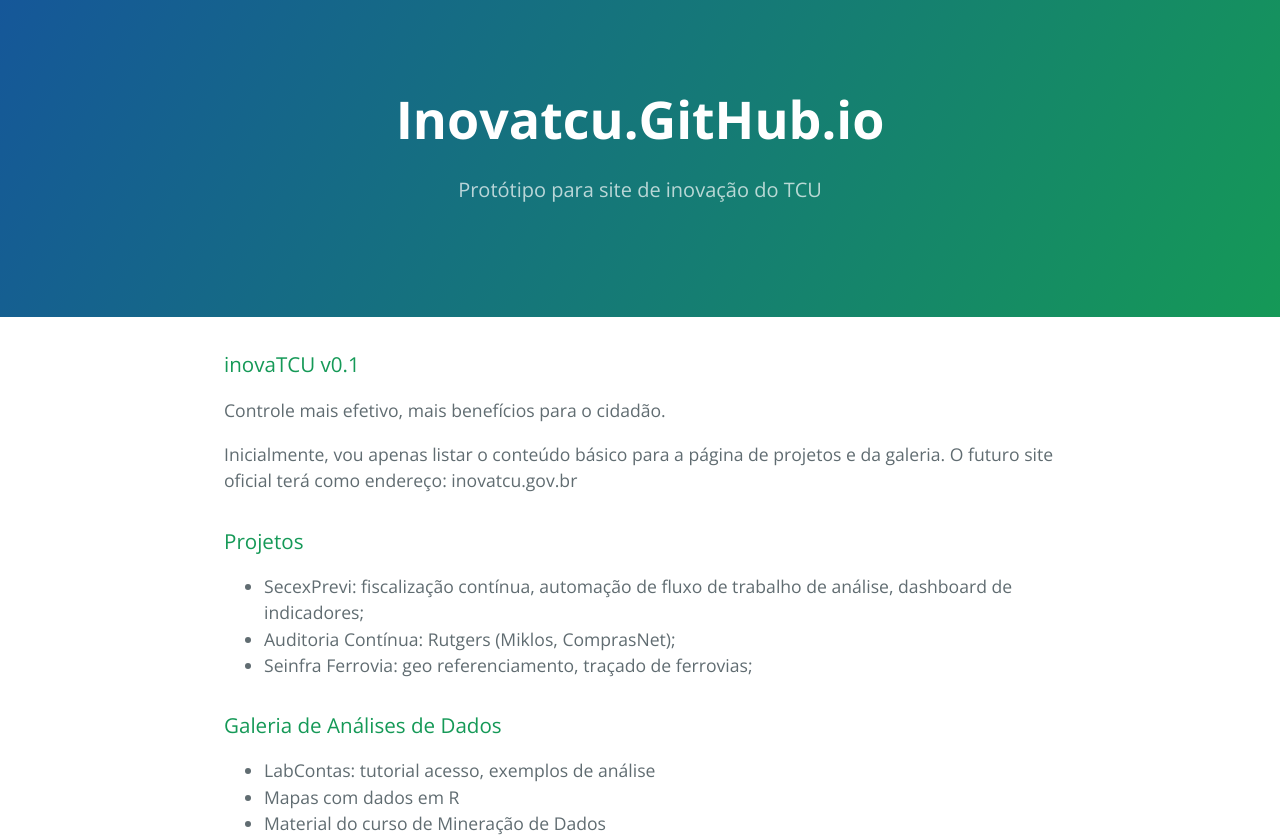
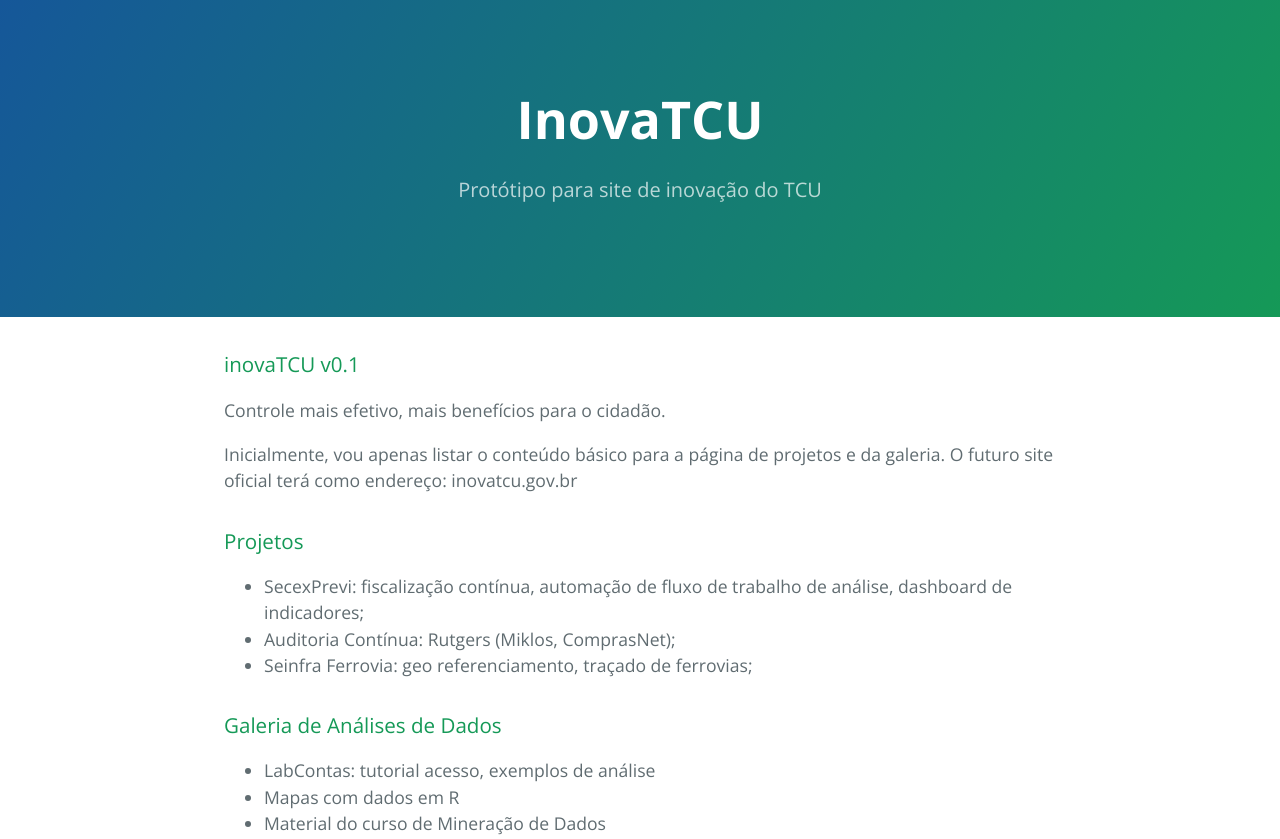
Before and after one commit to inovaTCU/inovaTCU.github.io, a plain HTML site: page index.html in a window 1280 px wide. Shown: the top 839 px of the page. Drawn offline with nearby package versions, Linux system fonts and the light colour scheme.

Commit message:
Small test changes on the title

```diff
--- a/index.html
+++ b/index.html
@@ -2,7 +2,7 @@
 <html lang="en-us">
   <head>
     <meta charset="UTF-8">
-    <title>Inovatcu.GitHub.io by inovaTCU</title>
+    <title>InovaTCU no GitHub</title>
     <meta name="viewport" content="width=device-width, initial-scale=1">
     <link rel="stylesheet" type="text/css" href="stylesheets/normalize.css" media="screen">
     <link href='http://fonts.googleapis.com/css?family=Open+Sans:400,700' rel='stylesheet' type='text/css'>
@@ -11,7 +11,7 @@
   </head>
   <body>
     <section class="page-header">
-      <h1 class="project-name">Inovatcu.GitHub.io</h1>
+      <h1 class="project-name">InovaTCU</h1>
       <h2 class="project-tagline">Protótipo para site de inovação do TCU</h2>
     </section>
 
```
